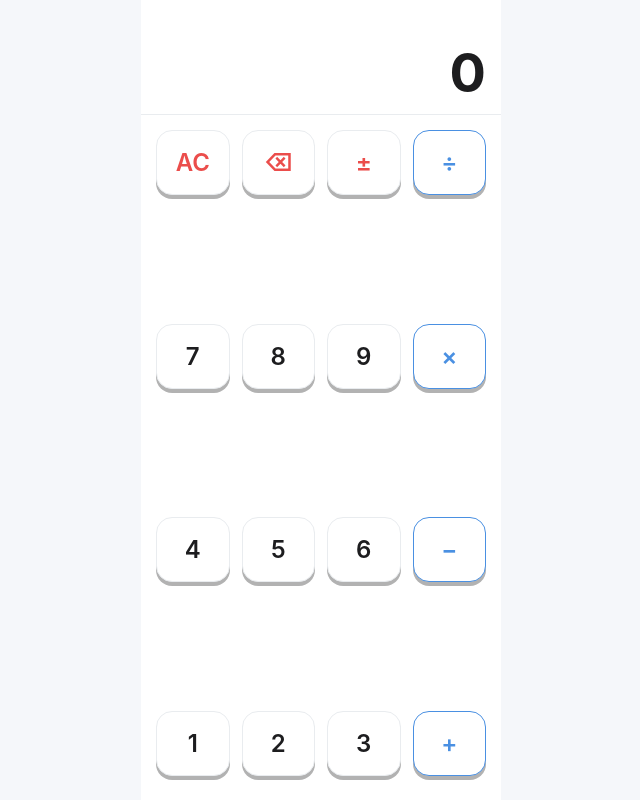
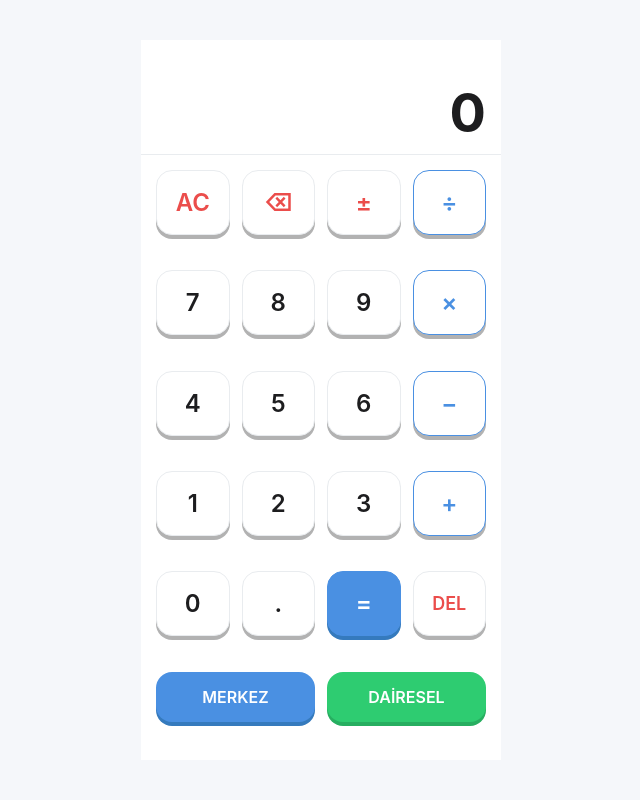
Before and after one commit to mmt8129/hesapla, a plain HTML site: page index.html in a window 1280 px wide. Shown: the top 800 px of the page, without its empty margins (319-959 px from the left). Drawn offline with Linux system fonts and the light colour scheme.

Commit message:
Update index.html

```diff
--- a/index.html
+++ b/index.html
@@ -45,7 +45,7 @@
     position: relative;
     width: 100%;
     max-width: 360px;
-    height: 160vh;
+    height: 90vh;
     background: var(--card-bg);
 }
 
```
